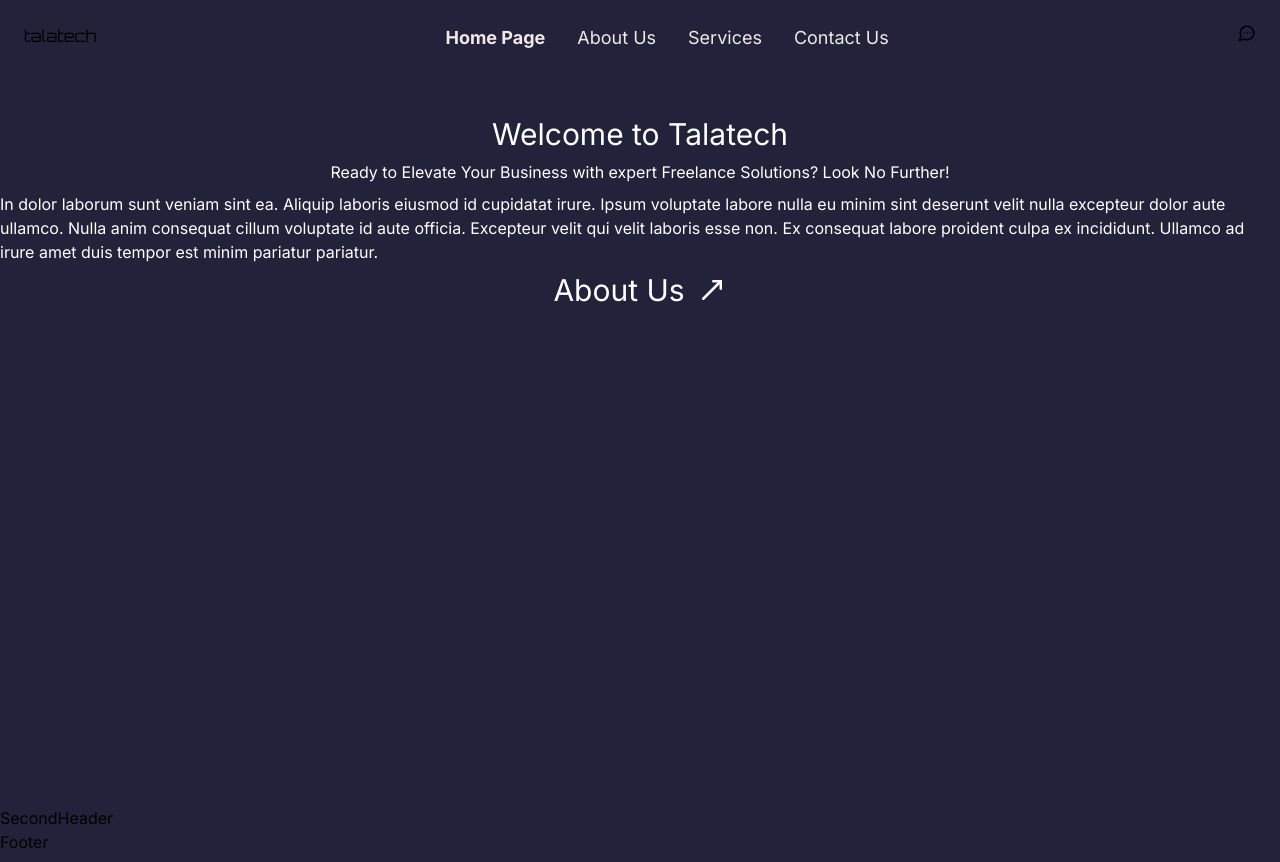
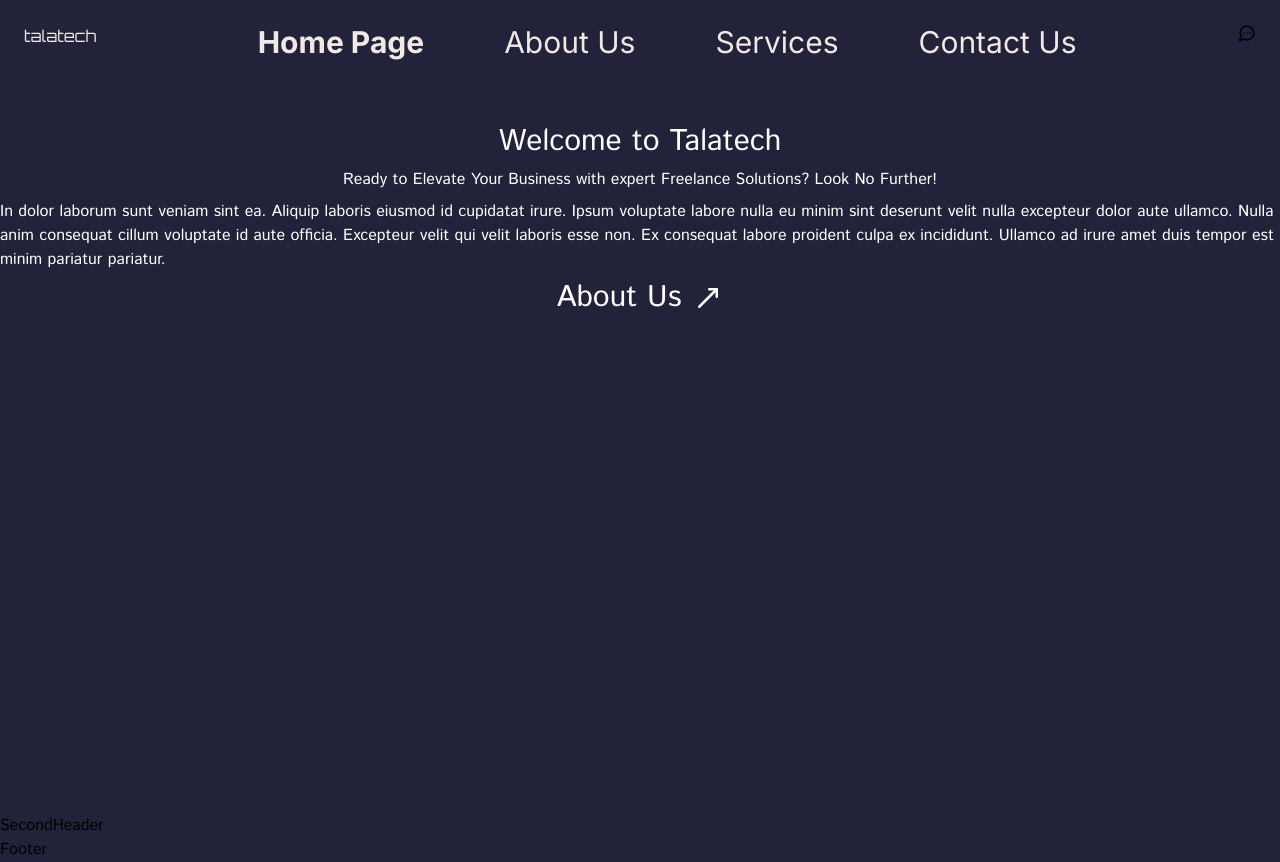
Before and after one commit to talatech/Phase1, a Next.js app: page / in a window 1280 px wide. Built offline with nearby package versions, Linux system fonts and the light colour scheme.

Commit message:
navbar updated and layout

```diff
--- a/src/app/layout.js
+++ b/src/app/layout.js
@@ -1,7 +1,7 @@
 import "./globals.css";
 import Navbar from "@/components/navbar";
 import Footer from "@/components/footer";
-import { inter } from "../../public/fonts";
+import { istokWeb } from "../../public/fonts";
 
 
 export const metadata = {
@@ -12,7 +12,7 @@ export const metadata = {
 export default function RootLayout({ children }) {
   return (
     <html lang="en">
-      <body className={inter.className}>
+      <body className={istokWeb.className}>
         <Navbar/>
         <main>{children}</main>
         <Footer/>
--- a/src/components/navbar.js
+++ b/src/components/navbar.js
@@ -33,13 +33,13 @@ export default function Navbar() {
   ]
   return (
     <div className='flex flex-row justify-between m-4 p-2 bg-transparent'>
-      <div id='logo' className={`${orbitron.className} `}>talatech</div>
+      <div id='logo' className={`${orbitron.className} text-primary`}>talatech</div>
       <nav id='navbar' >
-        <ul className='flex flex-row gap-8'>
+        <ul className='flex flex-row gap-20 text-primary tex'>
           {navLinks.map((item) => (
             <li>
               <Link key={item.id} href={item.link} className={clsx(
-                `${inter.className} text-primary text-lg`,
+                `${inter.className} text-primary text-3xl`,
                 {
                   'font-bold': pathname === item.link,
                 }
```
